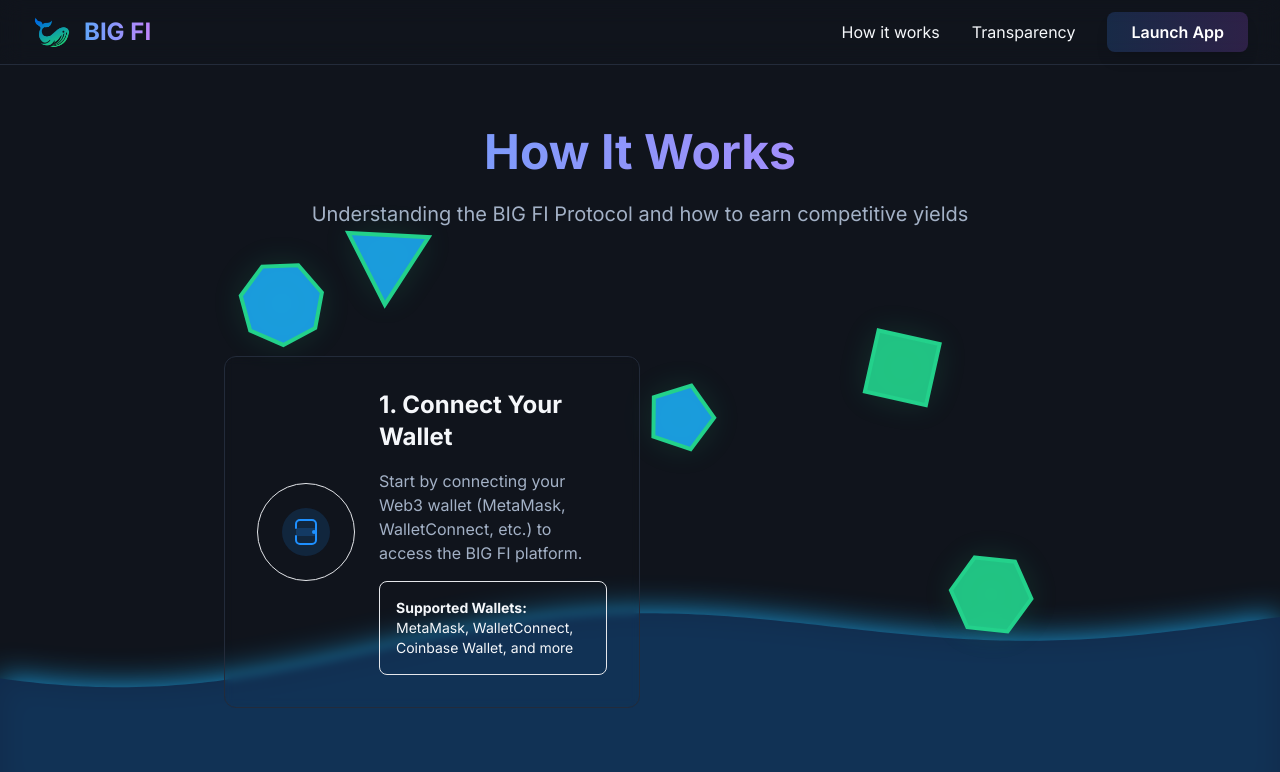
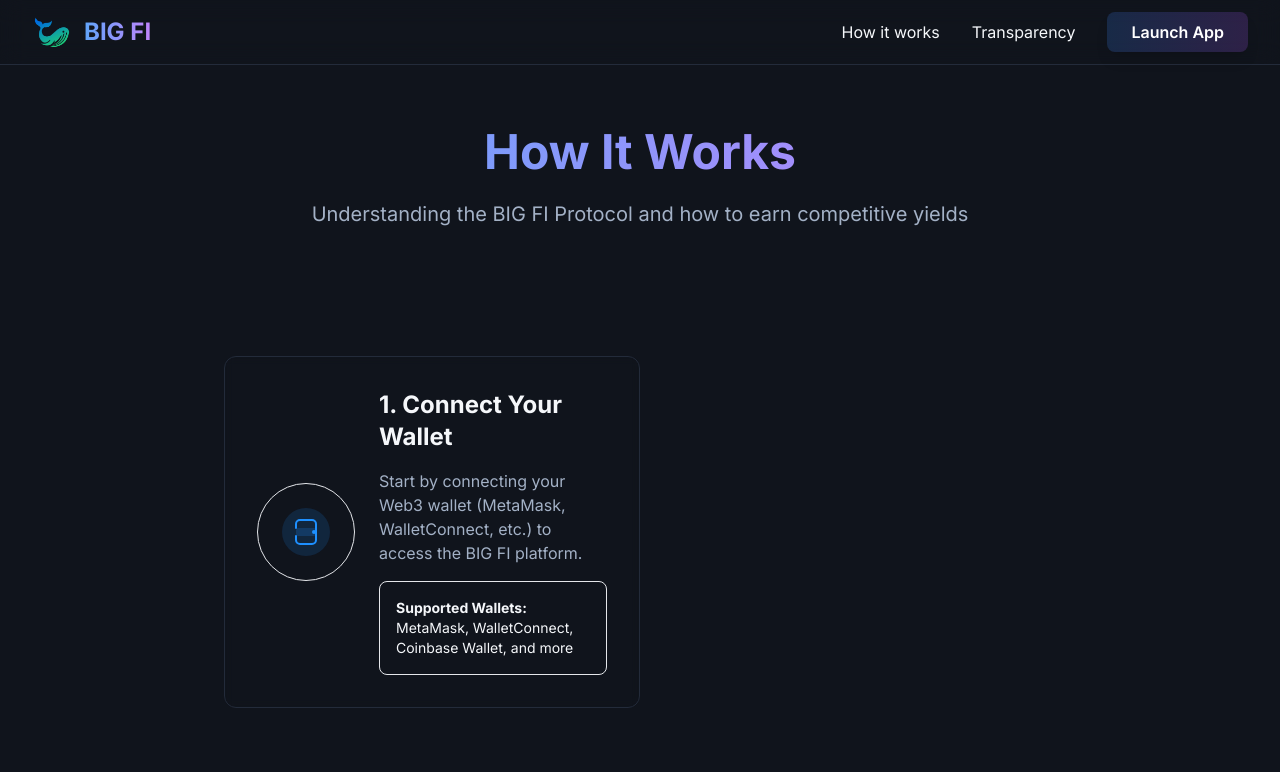
Before and after one commit to crypto-cooker/Big-Finance, a Next.js app: page /how-it-works in a window 1280 px wide. Shown: the top 772 px of the page. Built offline with nearby package versions, Linux system fonts and the light colour scheme; what @rainbow-me/rainbowkit, wagmi would draw is missing.

Commit message:
feat:floating shapes remove

```diff
--- a/app/how-it-works/page.tsx
+++ b/app/how-it-works/page.tsx
@@ -6,7 +6,7 @@
 export default function HowItWorks() {
   return (
     <div className="min-h-screen bg-primary text-primary transition-colors duration-500 relative overflow-hidden">
-      <AnimatedBackground />
+      {/* <AnimatedBackground /> */}
       {/* Navigation */}
       <nav className="fixed top-0 left-0 right-0 z-50 bg-card/80 backdrop-blur-md border-b border-primary transition-colors duration-500">
         <div className="max-w-7xl mx-auto px-4 sm:px-6 lg:px-8">
--- a/app/launch/page.tsx
+++ b/app/launch/page.tsx
@@ -249,7 +249,7 @@
 
   return (
     <div className="min-h-screen bg-primary text-primary transition-colors duration-500 relative overflow-hidden">
-      <AnimatedBackground />
+      {/* <AnimatedBackground /> */}
       {/* Navigation */}
       <nav className="fixed top-0 left-0 right-0 z-50 bg-card/80 backdrop-blur-md border-b border-primary transition-colors duration-500">
         <div className="max-w-7xl mx-auto px-4 sm:px-6 lg:px-8">
--- a/app/page.tsx
+++ b/app/page.tsx
@@ -175,7 +175,7 @@
   return (
 
     <div className="min-h-screen bg-primary text-primary transition-colors duration-500 relative overflow-hidden">
-      <AnimatedBackground />
+      {/* <AnimatedBackground /> */}
       {/* Navigation */}
       <nav className="fixed top-0 left-0 right-0 z-50 bg-card/80 backdrop-blur-md border-b border-primary transition-colors duration-500">
         <div className="max-w-7xl mx-auto px-4 sm:px-6 lg:px-8">
--- a/app/transparency/page.tsx
+++ b/app/transparency/page.tsx
@@ -6,7 +6,7 @@
 export default function Transparency() {
   return (
     <div className="min-h-screen bg-primary text-primary transition-colors duration-500 relative overflow-hidden">
-      <AnimatedBackground />
+      {/* <AnimatedBackground /> */}
       {/* Navigation */}
       <nav className="fixed top-0 left-0 right-0 z-50 bg-card/80 backdrop-blur-md border-b border-primary transition-colors duration-500">
         <div className="max-w-7xl mx-auto px-4 sm:px-6 lg:px-8">
```
